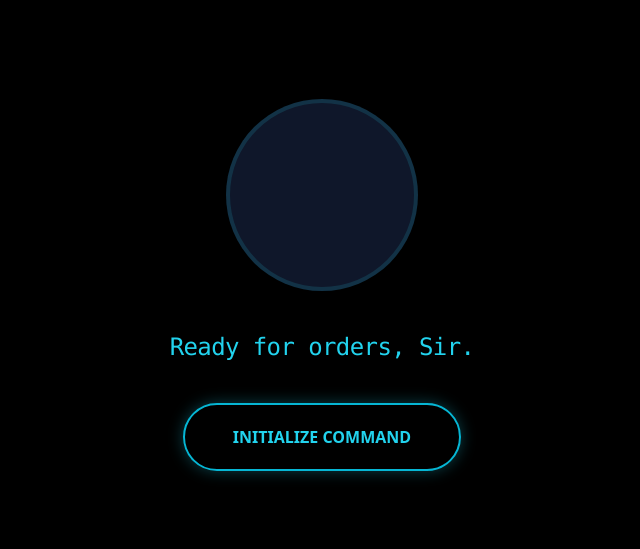
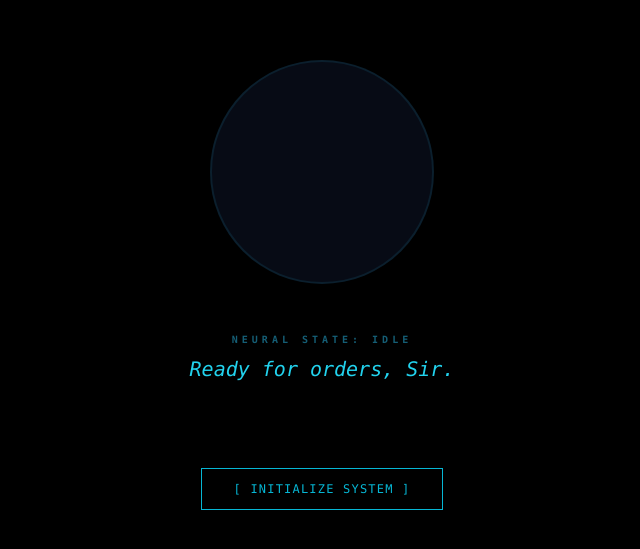
Before and after one commit to keyurbele/Jarvis-ai-web, a Next.js app: page / in a window 1280 px wide. Shown: the part 115-664 px from the top of the page, without its empty margins (318-958 px from the left). Built offline with nearby package versions, Linux system fonts and the light colour scheme.

Commit message:
Update page.tsx

```diff
--- a/src/app/page.tsx
+++ b/src/app/page.tsx
@@ -1,142 +1,155 @@
 "use client";
-import { useState, useEffect } from "react";
+import { useState, useRef } from "react";
+
+// 🚦 SYSTEM STATES
+type JarvisState = "IDLE" | "LISTENING" | "THINKING" | "SPEAKING";
 
 export default function Home() {
-  const [active, setActive] = useState(false);
+  const [state, setState] = useState<JarvisState>("IDLE");
   const [status, setStatus] = useState("Ready for orders, Sir.");
-  const [jarvisIsSpeaking, setJarvisIsSpeaking] = useState(false);
 
-  // 🗣️ JARVIS VOICE OUTPUT
+  const recognitionRef = useRef<any>(null);
+  const isListeningRef = useRef(true);
+
+  // 🗣️ VOICE ENGINE
   const speak = (text: string) => {
     if (typeof window === "undefined") return;
     window.speechSynthesis.cancel();
 
     const speech = new SpeechSynthesisUtterance(text);
 
-    speech.onstart = () => setJarvisIsSpeaking(true);
+    speech.onstart = () => setState("SPEAKING");
     speech.onend = () => {
-      setTimeout(() => setJarvisIsSpeaking(false), 600);
+      // Return to listening mode after a brief echo delay
+      setTimeout(() => setState("LISTENING"), 500);
     };
 
     speech.rate = 0.88;
     speech.pitch = 0.9;
 
     const voices = window.speechSynthesis.getVoices();
-    const jarvisVoice = voices.find((v) =>
-      v.name.includes("Google UK English Male") ||
-      v.name.includes("Microsoft James") ||
-      v.name.includes("Arthur")
-    );
+    const jarvisVoice = voices.find(v => v.name.includes("Google UK English Male") || v.name.includes("Microsoft James"));
     if (jarvisVoice) speech.voice = jarvisVoice;
+
     window.speechSynthesis.speak(speech);
   };
 
-  // 🧠 AI BRAIN
-  const askJarvisAI = async (input: string, memory: string) => {
-    setActive(true);
-    setStatus("Thinking...");
+  // 🧠 MEMORY ENGINE (Fact Indexed)
+  const saveMemory = (text: string) => {
+    const memory = JSON.parse(localStorage.getItem("jarvis_memory") || "[]");
+    const cleanedFact = text.replace(/remember|note that|my name is/gi, "").trim();
+    if (cleanedFact) {
+      memory.push(`[Fact]: ${cleanedFact}`);
+      localStorage.setItem("jarvis_memory", JSON.stringify(memory.slice(-10)));
+    }
+  };
+
+  // 🧠 AI ENGINE
+  const askJarvisAI = async (input: string) => {
+    setState("THINKING");
+    const memory = JSON.parse(localStorage.getItem("jarvis_memory") || "[]");
 
     try {
       const res = await fetch("/api/chat", {
         method: "POST",
         headers: { "Content-Type": "application/json" },
-        body: JSON.stringify({ message: input, memory: memory }),
+        body: JSON.stringify({ message: input, memory: memory.slice(-5) }),
       });
-
       const data = await res.json();
       setStatus(data.reply);
       speak(data.reply);
-    } catch (error) {
-      setStatus("System error, Sir.");
-    } finally {
-      setActive(false);
+    } catch {
+      setStatus("Neural link failure, Sir.");
+      setState("LISTENING");
     }
   };
 
-  // 🎯 INTENT DETECTOR
-  const handleInput = async (text: string) => {
+  // 🎯 INTENT ENGINE
+  const handleInput = (text: string) => {
     const lower = text.toLowerCase();
-    const rawMemory = typeof window !== "undefined" ? localStorage.getItem("jarvis_memory") || "" : "";
 
-    if (lower.includes("stop") || lower.includes("be quiet") || lower.includes("shut up")) {
+    if (lower.includes("stop") || lower.includes("be quiet")) {
       window.speechSynthesis.cancel();
-      setJarvisIsSpeaking(false);
-      setStatus("As you wish, Sir.");
+      setState("LISTENING");
       return;
     }
 
-    if (lower.includes("remember") || lower.includes("note that") || lower.includes("my name is")) {
-      const updatedMemory = rawMemory + ". " + text;
-      localStorage.setItem("jarvis_memory", updatedMemory);
-      setStatus("Saved to memory, Sir.");
-      speak("I've made a note of that, Sir.");
+    if (lower.includes("remember") || lower.includes("my name is")) {
+      saveMemory(text);
+      setStatus("Fact indexed, Sir.");
+      speak("I've added that to my database.");
       return;
     }
 
-    askJarvisAI(text, rawMemory);
+    askJarvisAI(text);
   };
 
-  // 🎤 MICROPHONE INPUT
+  // 🎤 SENSORY ENGINE (Microphone)
   const startListening = () => {
     if (typeof window === "undefined") return;
+    const SpeechRecognition = (window as any).webkitSpeechRecognition || (window as any).SpeechRecognition;
+    const recognition = new SpeechRecognition();
+    recognitionRef.current = recognition;
 
-    const SpeechRecognition = (window as any).webkitSpeechRecognition || (window as any).SpeechRecognition;
-    if (!SpeechRecognition) return alert("Use Chrome, Sir.");
-
-    const recognition = new SpeechRecognition();
     recognition.lang = "en-US";
     recognition.continuous = true;
-    recognition.interimResults = true; // ⚡ CRITICAL FOR INTERRUPTS
+    recognition.interimResults = true;
 
     recognition.onresult = (event: any) => {
-      let interimTranscript = "";
       for (let i = event.resultIndex; i < event.results.length; ++i) {
-        const transcriptChunk = event.results[i][0].transcript.toLowerCase();
+        const result = event.results[i];
+        const transcript = result[0].transcript.toLowerCase();
+        const confidence = result[0].confidence;
 
-        // 🔊 INTERRUPT CHECK (Checks even while you are mid-sentence)
-        if (window.speechSynthesis.speaking || jarvisIsSpeaking) {
-          const interruptWords = ["jarvis", "stop", "shut up", "wait", "listen"];
-          if (interruptWords.some(word => transcriptChunk.includes(word))) {
+        // Interrupt Logic
+        if (state === "SPEAKING" && result.isFinal && confidence > 0.65) {
+          if (["jarvis", "stop", "wait"].some(word => transcript.includes(word))) {
             window.speechSynthesis.cancel();
-            setJarvisIsSpeaking(false);
-            setStatus("Listening, Sir...");
+            setState("LISTENING");
             return;
           }
         }
 
-        if (event.results[i].isFinal) {
-          setStatus(`You: "${transcriptChunk}"`);
-          handleInput(transcriptChunk);
+        // Process Command
+        if (result.isFinal && confidence > 0.75) {
+          setStatus(`"${transcript}"`);
+          handleInput(transcript);
         }
       }
     };
 
-    recognition.onend = () => {
-      // Auto-restart listening
-      recognition.start();
-    };
+    recognition.onend = () => { if (isListeningRef.current) setTimeout(() => recognition.start(), 300); };
+    recognition.start();
+    setState("LISTENING");
+    setStatus("System Online.");
+  };
 
-    recognition.start();
-    setStatus("System Online, Sir.");
+  // 🎨 UI ENGINE (State Mapping)
+  const getOrbStyle = () => {
+    switch (state) {
+      case "LISTENING": return "border-green-400 shadow-[0_0_50px_rgba(74,222,128,0.5)] bg-green-500/10";
+      case "THINKING":  return "border-amber-400 shadow-[0_0_70px_rgba(251,191,36,0.6)] bg-amber-500/20 animate-pulse scale-110";
+      case "SPEAKING":  return "border-cyan-400 shadow-[0_0_90px_rgba(34,211,238,0.7)] bg-cyan-500/20 animate-bounce scale-105";
+      default:          return "border-cyan-900/30 bg-slate-900/50";
+    }
   };
 
   return (
-    <main className="h-screen w-full bg-black flex flex-col items-center justify-center text-white p-4 overflow-hidden">
-      <div className={`w-48 h-48 rounded-full transition-all duration-700 mb-10 border-4 relative flex items-center justify-center ${
-          active || jarvisIsSpeaking ? "bg-cyan-500 shadow-[0_0_80px_#22d3ee] scale-110 animate-pulse border-white/20" : "bg-slate-900 border-cyan-900/50"
-        }`}>
-        {(active || jarvisIsSpeaking) && <div className="absolute inset-0 rounded-full border-t-2 border-white animate-spin opacity-40" />}
-        <div className={`w-16 h-16 rounded-full bg-white opacity-10 ${active || jarvisIsSpeaking ? "animate-ping" : "hidden"}`} />
+    <main className="h-screen w-full bg-black flex flex-col items-center justify-center text-white p-4 overflow-hidden font-mono">
+      <div className={`w-56 h-56 rounded-full transition-all duration-700 border-2 relative flex items-center justify-center ${getOrbStyle()}`}>
+        <div className={`w-32 h-32 rounded-full border border-white/10 transition-all duration-500 ${state !== "IDLE" ? "opacity-100" : "opacity-0"}`} />
+        {state === "THINKING" && <div className="absolute inset-0 rounded-full border-t-2 border-amber-400 animate-spin" />}
       </div>
 
-      <div className="min-h-[4rem] flex items-center justify-center">
-        <p className="text-2xl font-mono text-cyan-400 mb-10 text-center max-w-2xl tracking-tight">
+      <div className="mt-12 text-center h-24">
+        <p className="text-[10px] tracking-[0.4em] text-cyan-800 uppercase font-bold mb-2">Neural State: {state}</p>
+        <p className="text-xl text-cyan-400 max-w-xl italic">
           {status}
         </p>
       </div>
 
-      <button onClick={startListening} className="px-12 py-5 bg-transparent border-2 border-cyan-500 text-cyan-400 rounded-full font-bold hover:bg-cyan-500 hover:text-black transition-all shadow-[0_0_15px_rgba(34,211,238,0.3)]">
-        INITIALIZE COMMAND
+      <button onClick={startListening} className={`mt-10 px-8 py-3 border transition-all tracking-widest text-xs ${state === "IDLE" ? "border-cyan-500 text-cyan-500 hover:bg-cyan-500/10" : "border-transparent text-cyan-900 pointer-events-none"}`}>
+        {state === "IDLE" ? "[ INITIALIZE SYSTEM ]" : "[ SYSTEM ACTIVE ]"}
       </button>
     </main>
   );
```
